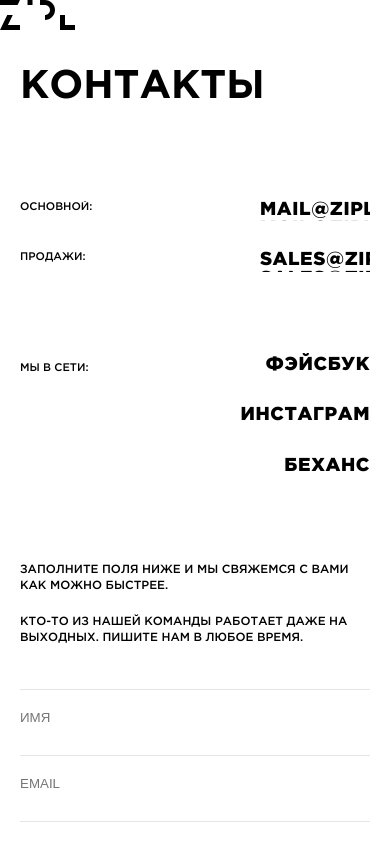
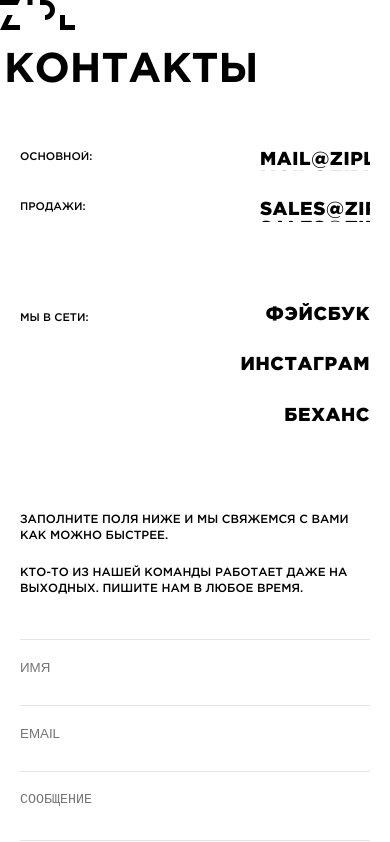
Before and after one commit to AnatolyKostarev/kojo, a React (Create React App) app: page /contacts in a window 390 px wide. Shown: the top 842 px of the page. Built offline with nearby package versions, Linux system fonts and the light colour scheme.

Commit message:
Change measure units

```diff
--- a/src/layouts/header/contacts/Headercontacts.module.css
+++ b/src/layouts/header/contacts/Headercontacts.module.css
@@ -80,10 +80,10 @@
   .title {
     position: relative;
     font-family: "GothamProBold", sans-serif;
-    padding: 0 20px;
-    margin: 40px 0 100px;
-    font-size: 40px;
-    line-height: 28px;
+    padding: 0 1.04vw; /* 0 20px*/
+    margin: 3.33vh 0 8.33vh; /*40px 0 100px*/
+    font-size: 4.93vh; /*40px*/
+    line-height: 2.33vh; /*28px*/
     text-transform: uppercase;
     animation: showTitle;
     animation-duration: 1.5s;
```
